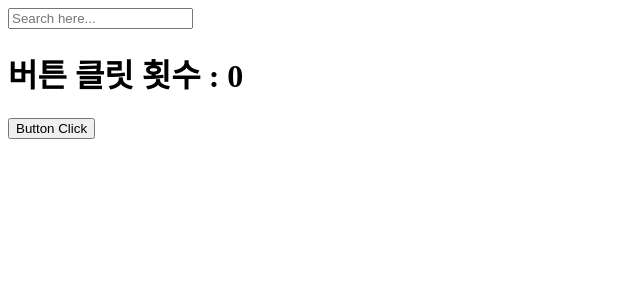
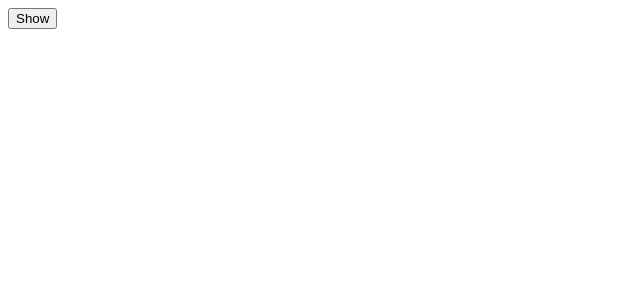
Before and after one commit to choijungmua/Movie_Project-FrontEnd, a React (Create React App) app in the folder react-movie-app/: page / in a window 1280 px wide. Shown: the top 300 px of the page, without its empty margins (0-640 px from the left). Built offline with nearby package versions, Linux system fonts and the light colour scheme; the HTML template or start-up script is replaced by a standard one.

Commit message:
React / useEffect2

```diff
--- a/react-movie-app/src/App.js
+++ b/react-movie-app/src/App.js
@@ -1,32 +1,41 @@
 import { useState, useEffect } from "react";
 function App() {
-  const [counter, setCounter] = useState(0);
-  const [keyword, setKeyword] = useState("");
+  const [showing, setShowing] = useState(false);
+
+  // function Hello() {
+  //   useEffect(() => {
+  //     console.log("created :D");
+  //     return () => console.log("destroyed :<");
+  //   }, []);
+  //   return <h1>Hello</h1>;
+  // }
+  // function Hello() {
+  //   function hiFn() {
+  //     console.log("created :D");
+  //     return byeFn;
+  //   }
+  //   function byeFn() {
+  //     console.log("destroyed :<");
+  //   }
+  //   useEffect(hiFn, []);
+  //   return <h1>Hello</h1>;
+  // }
+  const Hello = () => {
+    useEffect(() => {
+      console.log("create");
+      return () => {
+        console.log("bye");
+      };
+    });
+    return <h1>Hello!</h1>;
+  };
   const onClick = () => {
-    setCounter((res) => res + 1);
+    setShowing((prev) => !prev);
   };
-  const onChange = (e) => {
-    setKeyword(e.target.value);
-  };
-  useEffect(() => {
-    console.log("keyword change");
-  }, [keyword]);
-  useEffect(() => {
-    console.log("counter change");
-  }, [counter]);
-  useEffect(() => {
-    console.log("counter and keyword change");
-  }, [keyword, counter]);
   return (
     <div>
-      <input
-        value={keyword}
-        onChange={onChange}
-        type="text"
-        placeholder="Search here... "
-      />
-      <h1>{`버튼 클릿 횟수 : ${counter}`}</h1>
-      <button onClick={onClick}>Button Click</button>
+      {showing ? <Hello /> : null}
+      <button onClick={onClick}>{showing ? "Hide" : "Show"}</button>
     </div>
   );
 }
```
